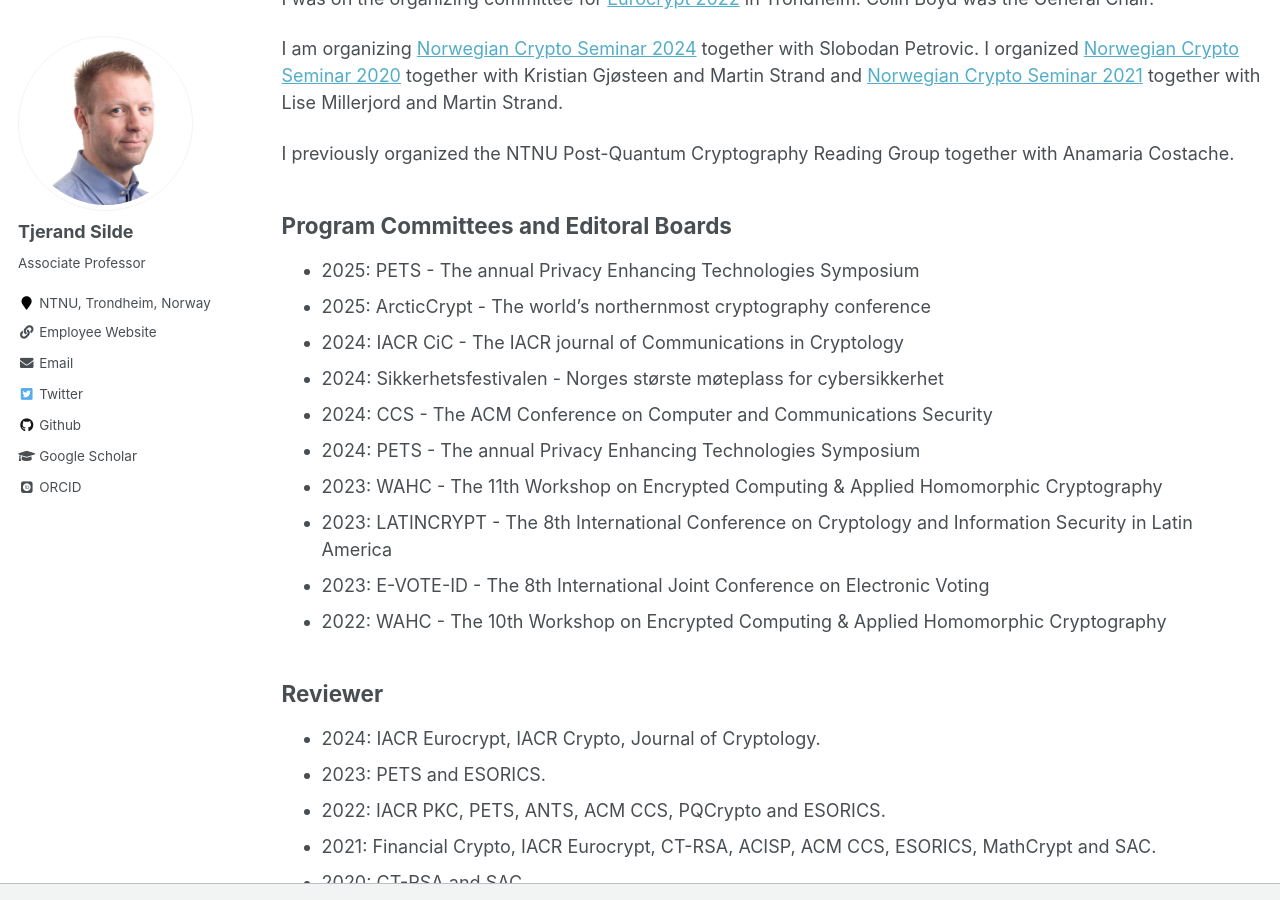
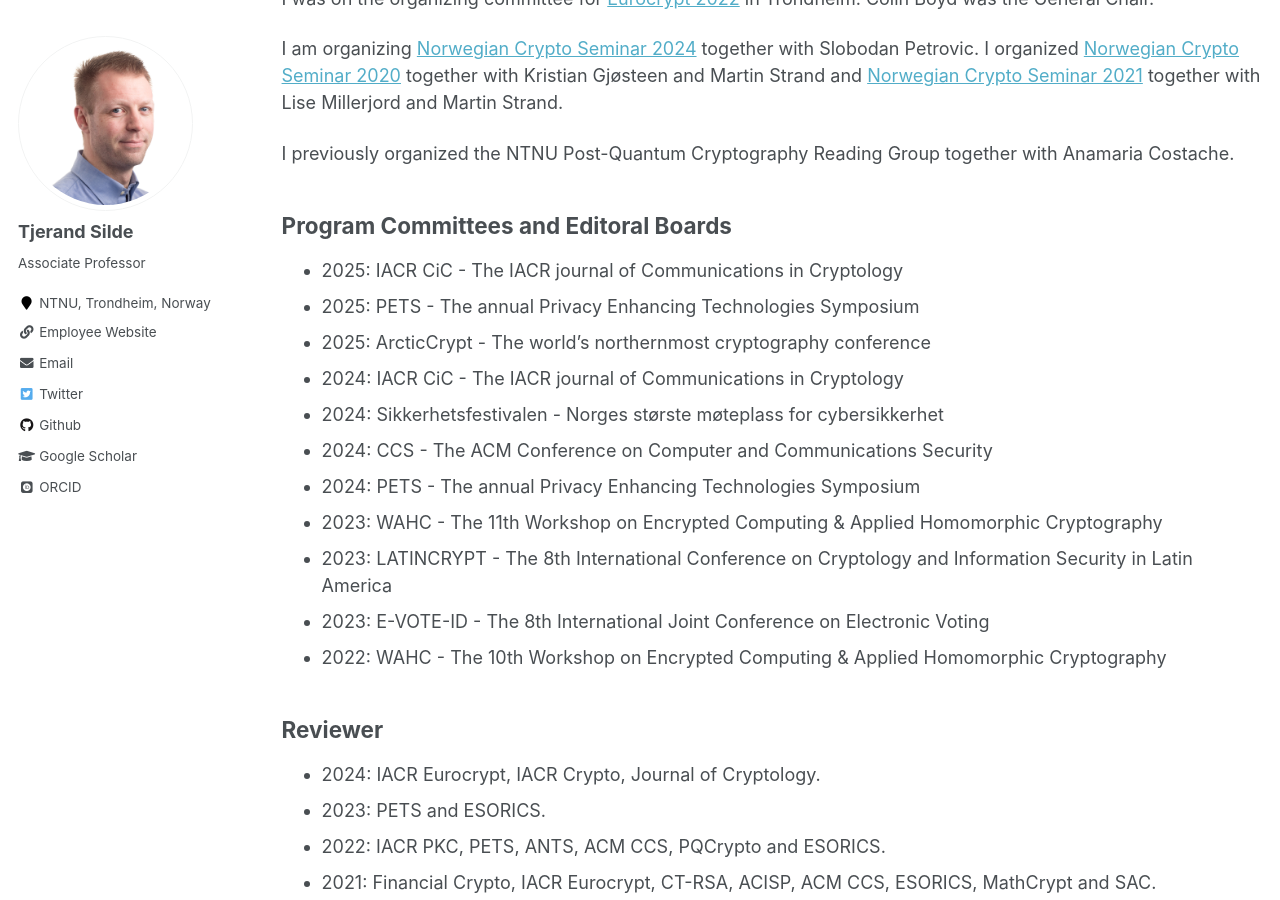
Before and after one commit to tjesi/tjesi.github.io, a Jekyll site: the page built from _pages/service.md, in a window 1280 px wide and 900 px high, scrolled down 532 px. Built offline with Jekyll 4.4.1, drawn with Linux system fonts in a browser that asks for light colours; some web fonts are replaced.

Commit message:
Update service.md

```diff
--- a/_pages/service.md
+++ b/_pages/service.md
@@ -21,6 +21,7 @@ I previously organized the NTNU Post-Quantum Cryptography Reading Group together
 
 ## Program Committees and Editoral Boards
 
+- 2025: IACR CiC - The IACR journal of Communications in Cryptology
 - 2025: PETS - The annual Privacy Enhancing Technologies Symposium
 - 2025: ArcticCrypt - The world’s northernmost cryptography conference
 - 2024: IACR CiC - The IACR journal of Communications in Cryptology
```
